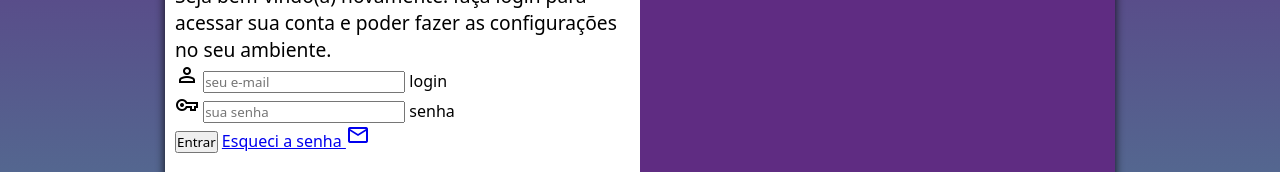
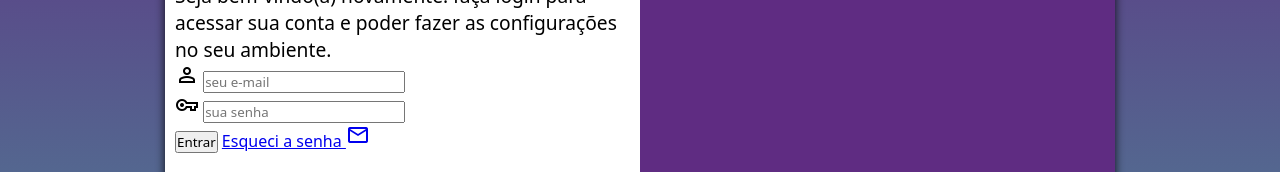
Before and after one commit to PauloAraujoDEV25/projeto-tela-de-login, a plain HTML site: page index.html in a window 1280 px wide. Shown: the part 231-403 px from the top of the page. Drawn offline with nearby package versions, Linux system fonts and the light colour scheme.

Commit message:
Update index.html

```diff
--- a/index.html
+++ b/index.html
@@ -28,12 +28,12 @@
                     <div class="campo">
                         <span class="material-symbols-outlined">person</span>
                         <input type="email" name="login" id="ilogin" placeholder="seu e-mail" autocomplete="email" required maxlength="30">
-                        <label for="ilogin">login</label>
+                        <label for="ilogin"></label>
                     </div>
                     <div class="campo">
                         <span class="material-symbols-outlined">vpn_key</span>
                         <input type="password" name="senha" id="isenha" placeholder="sua senha" autocomplete="current-password" required minlength="8" maxlength="20">
-                        <label for="isenha">senha</label>
+                        <label for="isenha"></label>
                     </div>
                     <input type="submit" value="Entrar">
                     <a href="esqueci.html">Esqueci a senha <span class="material-symbols-outlined">mail</span>
```
